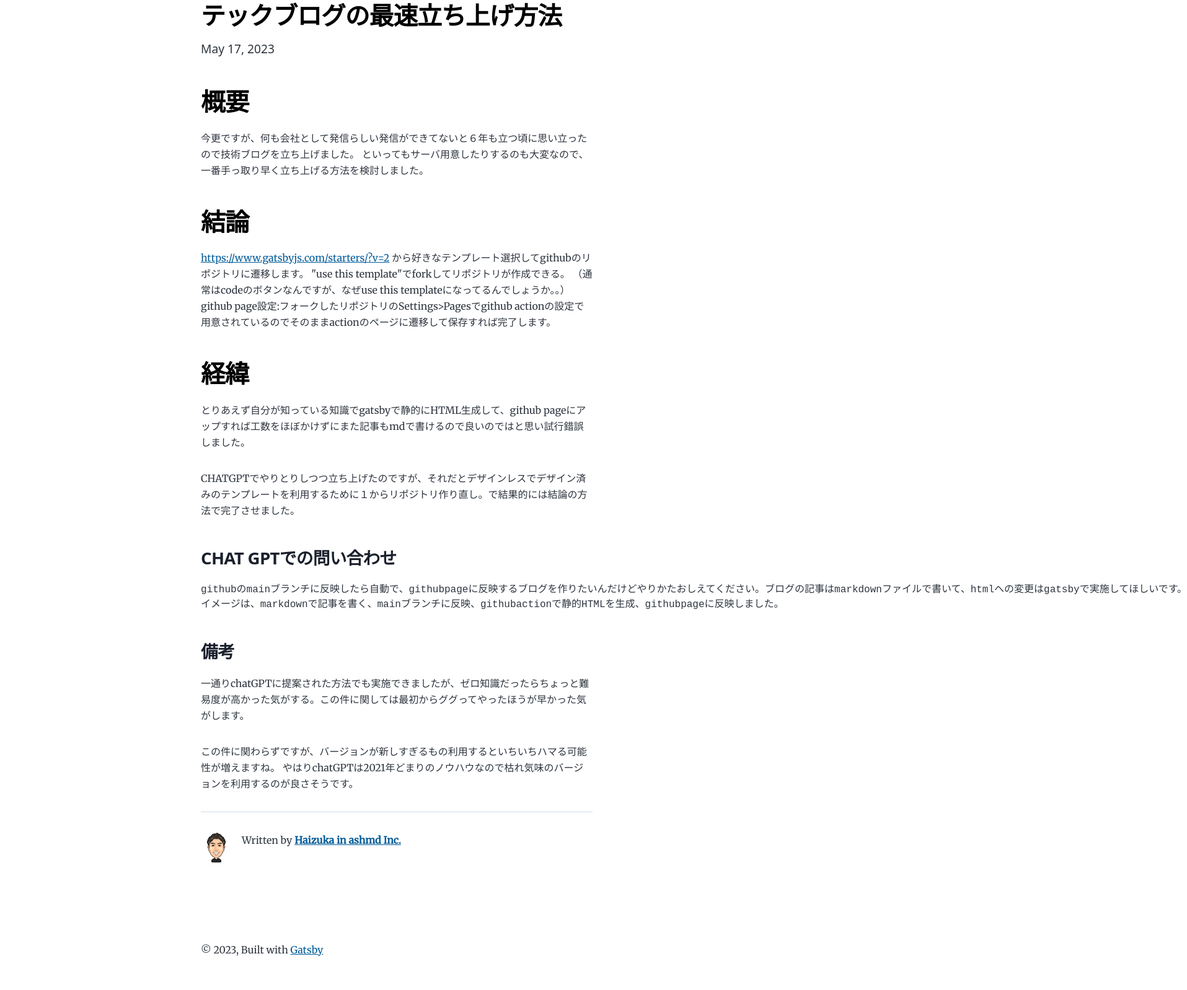
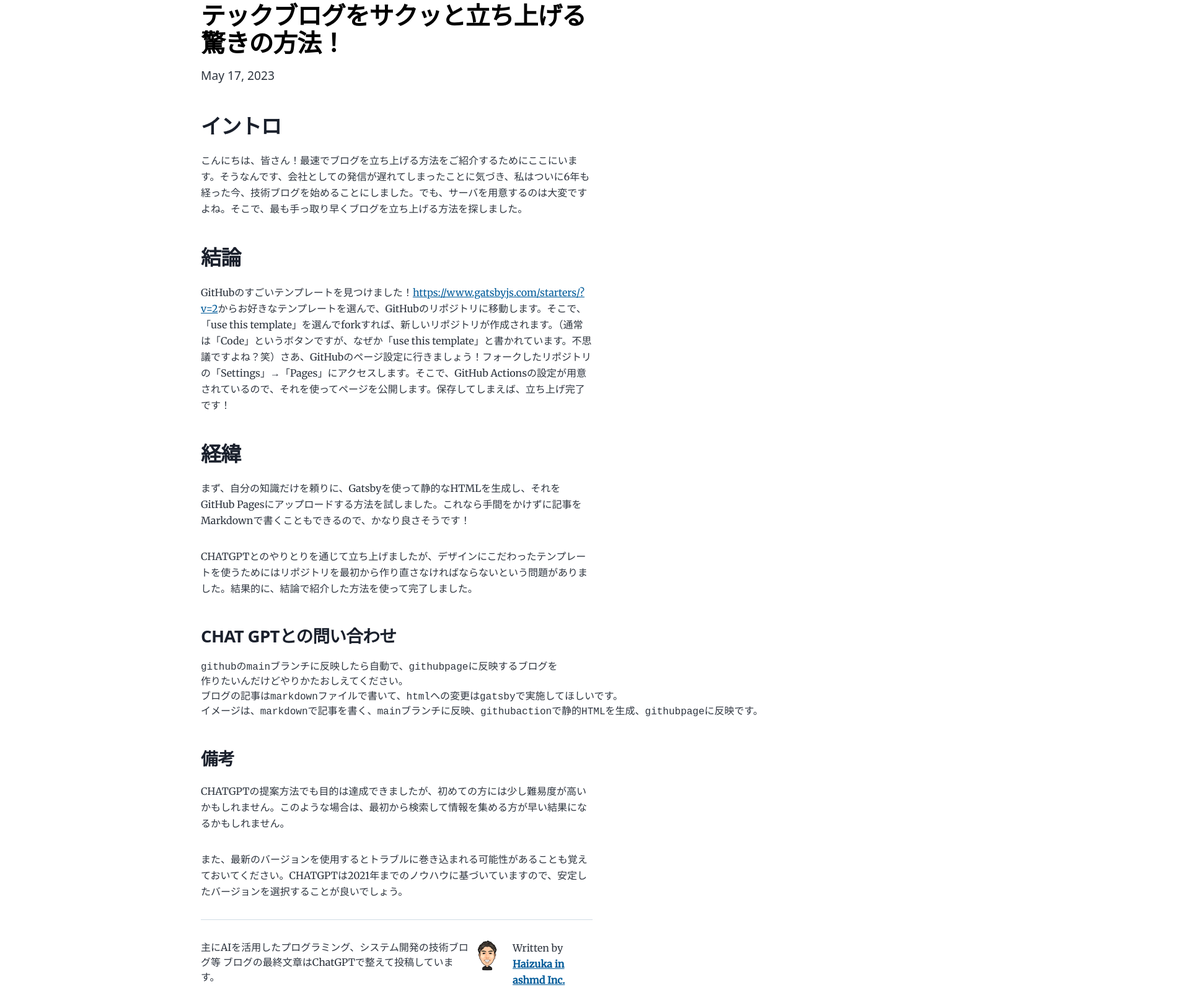
Before and after one commit to ashmd-biz/techblog, a Gatsby site: page /launch-blog/ in a window 1280 px wide. Shown: the part 114-1712 px from the top of the page at 62% size, 1915 px wide, since content can reach past the window. Built offline with nearby package versions, Linux system fonts and the light colour scheme; Gatsby itself is replaced by a stand-in of ours; some packages are replaced by stand-ins of ours; code samples lack their colours.

Commit message:
文章校正

````diff
--- a/content/blog/launch-blog/index.md
+++ b/content/blog/launch-blog/index.md
@@ -1,33 +1,27 @@
 ---
-title: テックブログの最速立ち上げ方法
+title: テックブログをサクッと立ち上げる驚きの方法！
 date: "2023-05-17"
-description: "インフラとか何も考えずにgithubのみで手っ取り早くブログを立ち上げる方法"
+description: "インフラの心配なし！GitHubだけで手軽にブログを立ち上げる方法をご紹介"
 ---
+## イントロ
+こんにちは、皆さん！最速でブログを立ち上げる方法をご紹介するためにここにいます。そうなんです、会社としての発信が遅れてしまったことに気づき、私はついに6年も経った今、技術ブログを始めることにしました。でも、サーバを用意するのは大変ですよね。そこで、最も手っ取り早くブログを立ち上げる方法を探しました。
 
-# 概要
-今更ですが、何も会社として発信らしい発信ができてないと６年も立つ頃に思い立ったので技術ブログを立ち上げました。
-といってもサーバ用意したりするのも大変なので、一番手っ取り早く立ち上げる方法を検討しました。
+## 結論
+GitHubのすごいテンプレートを見つけました！[https://www.gatsbyjs.com/starters/?v=2](https://www.gatsbyjs.com/starters/?v=2)からお好きなテンプレートを選んで、GitHubのリポジトリに移動します。そこで、「use this template」を選んでforkすれば、新しいリポジトリが作成されます。（通常は「Code」というボタンですが、なぜか「use this template」と書かれています。不思議ですよね？笑）さあ、GitHubのページ設定に行きましょう！フォークしたリポジトリの「Settings」→「Pages」にアクセスします。そこで、GitHub Actionsの設定が用意されているので、それを使ってページを公開します。保存してしまえば、立ち上げ完了です！
 
-# 結論
-https://www.gatsbyjs.com/starters/?v=2
-から好きなテンプレート選択してgithubのリポジトリに遷移します。
-"use this template"でforkしてリポジトリが作成できる。
-（通常はcodeのボタンなんですが、なぜuse this templateになってるんでしょうか。。）
-github page設定:フォークしたリポジトリのSettings>Pagesでgithub actionの設定で用意されているのでそのままactionのページに遷移して保存すれば完了します。
+## 経緯
+まず、自分の知識だけを頼りに、Gatsbyを使って静的なHTMLを生成し、それをGitHub Pagesにアップロードする方法を試しました。これなら手間をかけずに記事をMarkdownで書くこともできるので、かなり良さそうです！
 
-# 経緯
-とりあえず自分が知っている知識でgatsbyで静的にHTML生成して、github pageにアップすれば工数をほぼかけずにまた記事もmdで書けるので良いのではと思い試行錯誤しました。
+CHATGPTとのやりとりを通じて立ち上げましたが、デザインにこだわったテンプレートを使うためにはリポジトリを最初から作り直さなければならないという問題がありました。結果的に、結論で紹介した方法を使って完了しました。
 
-CHATGPTでやりとりしつつ立ち上げたのですが、それだとデザインレスでデザイン済みのテンプレートを利用するために１からリポジトリ作り直し。で結果的には結論の方法で完了させました。
+### CHAT GPTとの問い合わせ
+```
+githubのmainブランチに反映したら自動で、githubpageに反映するブログを
+作りたいんだけどやりかたおしえてください。
+ブログの記事はmarkdownファイルで書いて、htmlへの変更はgatsbyで実施してほしいです。
+イメージは、markdownで記事を書く、mainブランチに反映、githubactionで静的HTMLを生成、githubpageに反映です。
+```
+### 備考
+CHATGPTの提案方法でも目的は達成できましたが、初めての方には少し難易度が高いかもしれません。このような場合は、最初から検索して情報を集める方が早い結果になるかもしれません。
 
-### CHAT GPTでの問い合わせ
-```
-githubのmainブランチに反映したら自動で、githubpageに反映するブログを作りたいんだけどやりかたおしえてください。ブログの記事はmarkdownファイルで書いて、htmlへの変更はgatsbyで実施してほしいです。
-イメージは、markdownで記事を書く、mainブランチに反映、githubactionで静的HTMLを生成、githubpageに反映しました。
-```
-
-### 備考
-一通りchatGPTに提案された方法でも実施できましたが、ゼロ知識だったらちょっと難易度が高かった気がする。この件に関しては最初からググってやったほうが早かった気がします。
-
-この件に関わらずですが、バージョンが新しすぎるもの利用するといちいちハマる可能性が増えますね。
-やはりchatGPTは2021年どまりのノウハウなので枯れ気味のバージョンを利用するのが良さそうです。
+また、最新のバージョンを使用するとトラブルに巻き込まれる可能性があることも覚えておいてください。CHATGPTは2021年までのノウハウに基づいていますので、安定したバージョンを選択することが良いでしょう。
--- a/gatsby-config.js
+++ b/gatsby-config.js
@@ -15,11 +15,8 @@ module.exports = {
       summary: `受託システム開発会社`,
       url: `https://www.ashmd.biz`,
     },
-    description: `主にAIを活用したプログラミング、システム開発の技術ブログ等`,
+    description: `主にAIを活用したプログラミング、システム開発の技術ブログ等 ブログの最終文章はChatGPTで整えて投稿しています。`,
     siteUrl: `https://ashmd-biz.github.io/techblog/`,
-    // social: {
-    //   twitter: `kylemathews`,
-    // },
   },
   plugins: [
     `gatsby-plugin-image`,
--- a/src/components/bio.js
+++ b/src/components/bio.js
@@ -22,6 +22,7 @@ const Bio = () => {
           social {
             twitter
           }
+          description
         }
       }
     }
@@ -30,9 +31,11 @@ const Bio = () => {
   // Set these values by editing "siteMetadata" in gatsby-config.js
   const author = data.site.siteMetadata?.author
   const social = data.site.siteMetadata?.social
+  const description = data.site.siteMetadata?.description
 
   return (
     <div className="bio">
+      {description}
       <StaticImage
         className="bio-avatar"
         layout="fixed"
````
